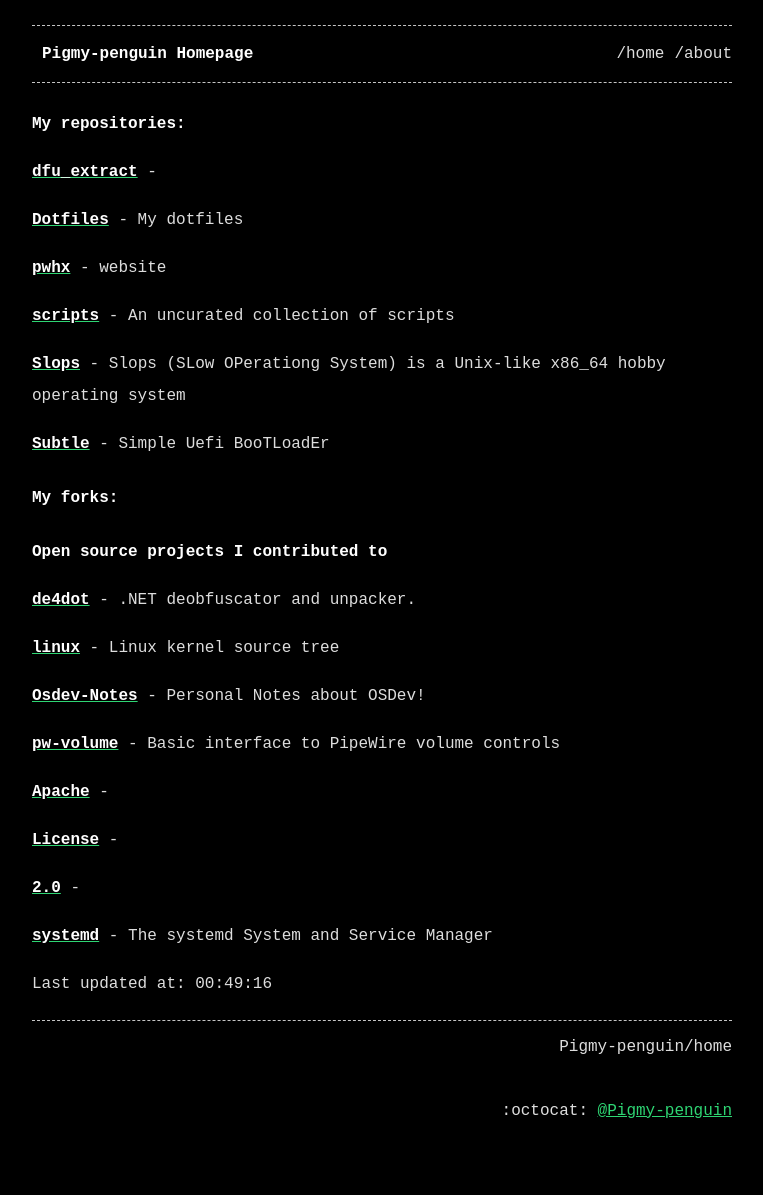
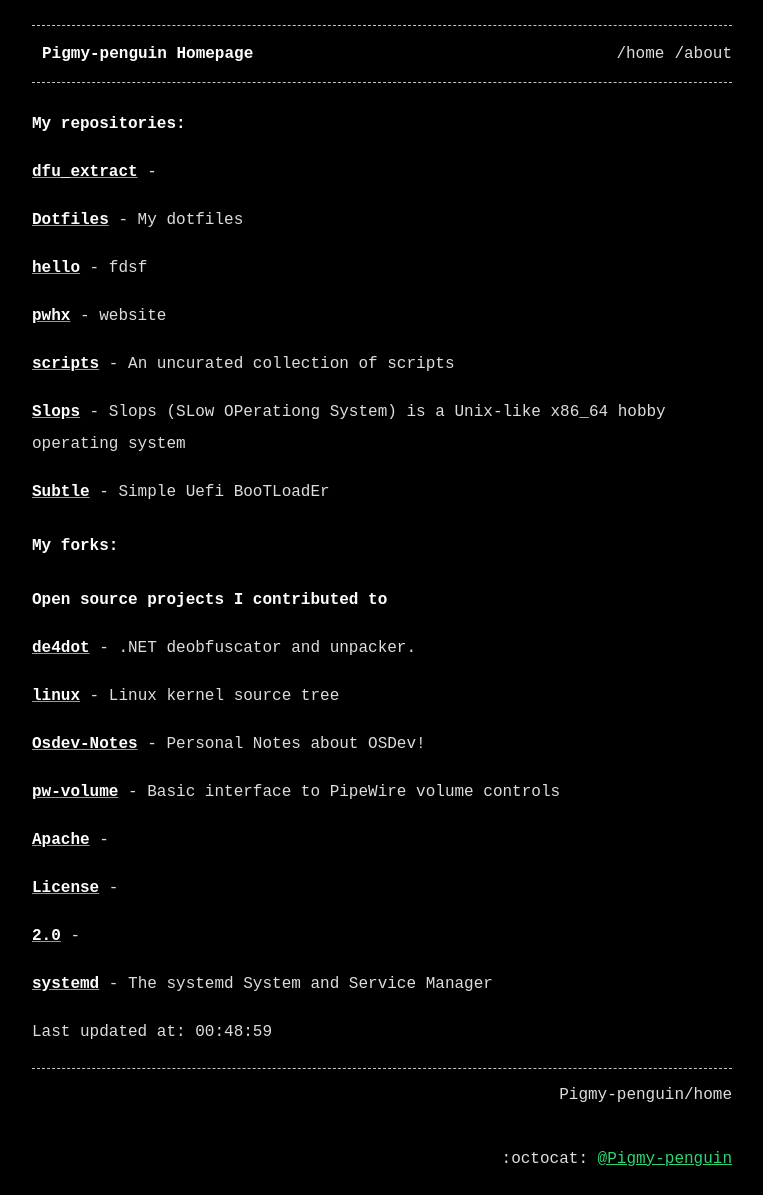
Before and after one commit to Pigmy-penguin/Pigmy-penguin.github.io, a Jekyll site: the page built from index.md, in a window 1280 px wide. Shown: the whole page, without its empty margins (258-1021 px from the left). Built offline with Jekyll 4.4.1, drawn with Linux system fonts in a browser that asks for light colours; before the commit the page ends 1147 px from its top, so only the background shows below that.

Commit message:
Auto updating the website

```diff
--- a/index.md
+++ b/index.md
@@ -10,6 +10,8 @@ title: Pigmy-penguin Homepage
 [**dfu_extract**](https://github.com/Pigmy-penguin/dfu_extract) -
 
 [**Dotfiles**](https://github.com/Pigmy-penguin/Dotfiles) - My dotfiles
+
+[**hello**](https://github.com/Pigmy-penguin/hello) - fdsf
 
 [**pwhx**](https://github.com/Pigmy-penguin/pwhx) - website
 
@@ -39,4 +41,4 @@ title: Pigmy-penguin Homepage
 [**systemd**](https://github.com/Pigmy-penguin/systemd) - The systemd System and Service Manager
 
 
-Last updated at: 00:49:16
+Last updated at: 00:48:59
```
Also changed, not shown: 1 other file.
